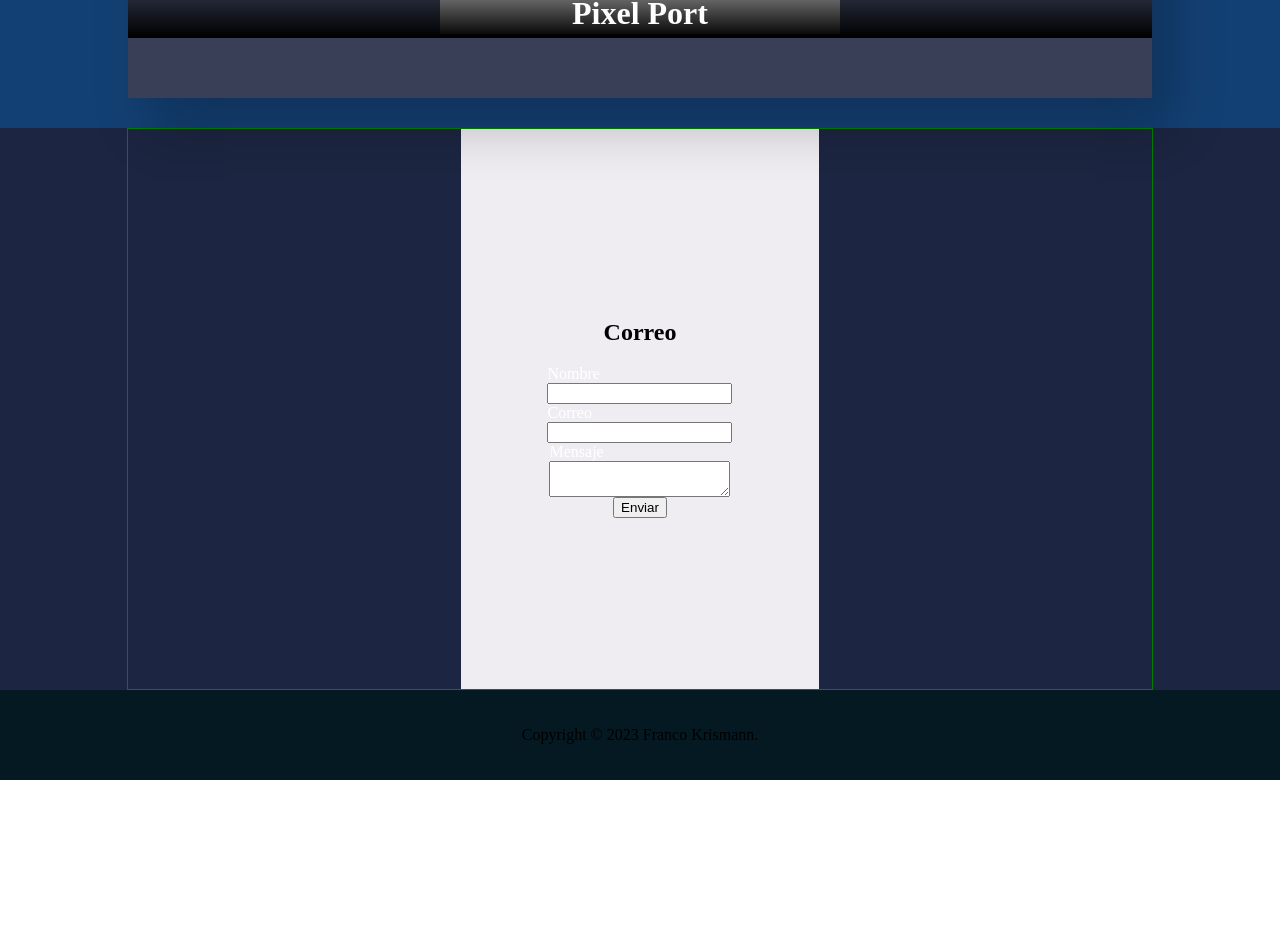
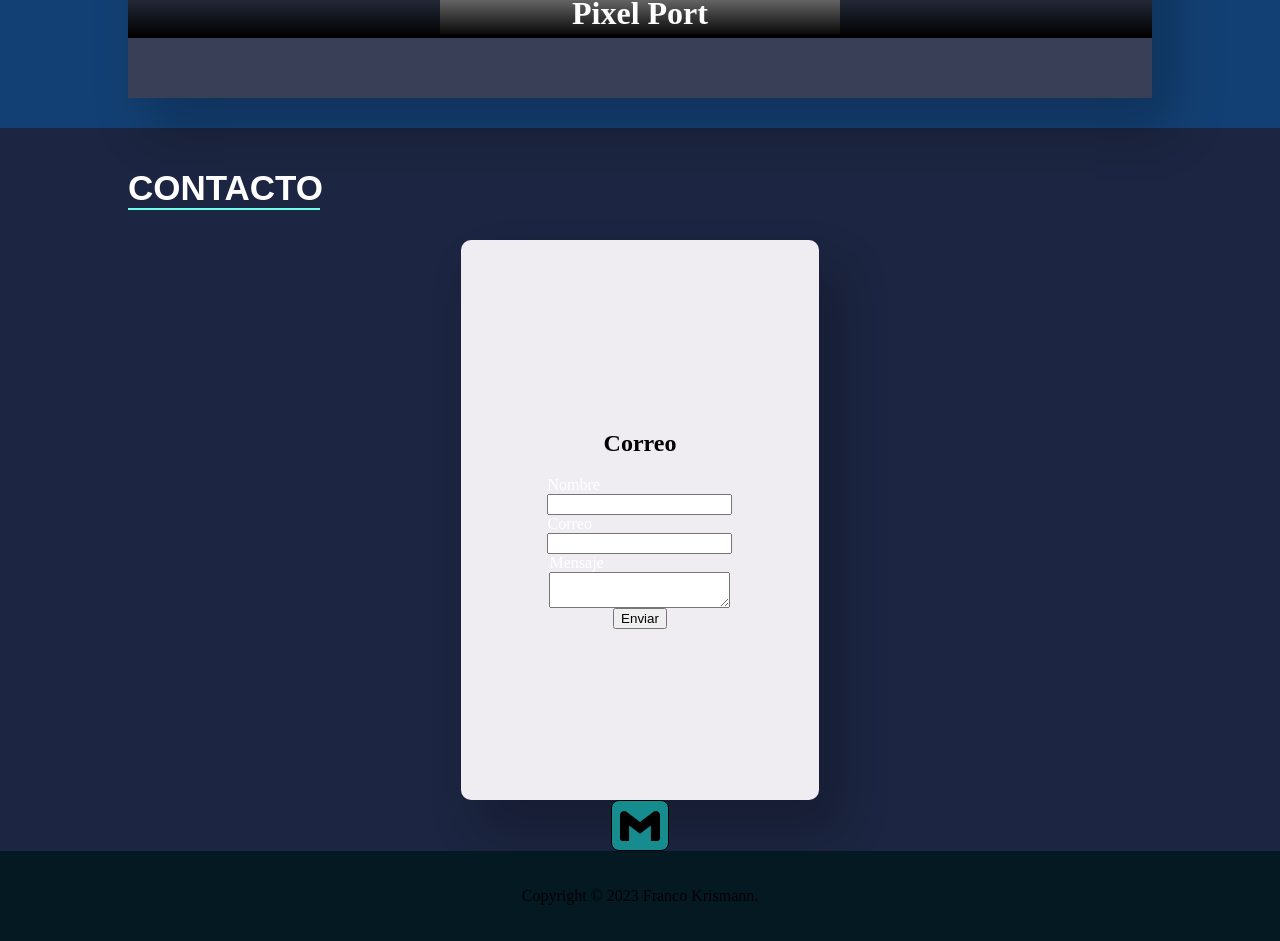
Before and after one commit to FrancoKrismann/Portafolio, a React (Create React App) app: page / in a window 1280 px wide. Shown: the part 2135-3076 px from the top of the page. Before the commit the page ends 2915 px from the top, so only its background shows below. Built offline with nearby package versions, Linux system fonts and the light colour scheme; grey boxes are pictures that could not be loaded; some icons are missing.

Commit message:
Contacto v.1

```diff
--- a/src/components/Sections/Contact/Contact.jsx
+++ b/src/components/Sections/Contact/Contact.jsx
@@ -1,13 +1,22 @@
 import React from 'react'
 import { Contactcontainer } from './Styles'
 import Form from './Form'
+import {SiGmail} from "react-icons/si"
 
 export default function Contact() {
   return (
     <Contactcontainer>
         <div className='container'>
+            <div className='container-Title'>
+              <h3>Contacto</h3>
+              <div></div>
+            </div>
+            <Form/>
+            <div className='container-icons'>
+              <SiGmail size={"2.5rem"}/>
+            </div>
 
-            <Form/>
+
 
         </div>
     </Contactcontainer>
--- a/src/components/Sections/Contact/Form.jsx
+++ b/src/components/Sections/Contact/Form.jsx
@@ -1,19 +1,45 @@
-import React, { useRef } from "react";
+import React, { useRef, useState } from "react";
 import emailjs from "@emailjs/browser";
 import { FormContainer } from "./Styles";
+import { validationForm } from "./validation";
 
 export default function Form() {
   const form = useRef();
 
+  const [values, setValues] = useState({
+    nombre: "",
+    email: "",
+    message: "",
+  });
+  const [errors, setErrors] = useState({});
+
+
+  const handleInputChange = (e) => {
+    const { name, value } = e.target;
+    setValues({
+      ...values,
+      [name]: value,
+    });
+  };
+
   const sendEmail = (e) => {
     e.preventDefault();
-    console.log(form.current);
     const serviceId = "service_1ygmkrc";
     const templateId = "template_8t0uyic";
     const apiKey = "wA2P2eKgLCZLNZpMb";
+
+    const { nombre,email, message } = values;
+    console.log(nombre);
+    const validationErrors = validationForm(nombre,email, message);
+    setErrors(validationErrors);
+    console.log("Errores:",errors);
+    if (Object.keys(validationErrors).length > 0) {
+      return null
+    }
+
     emailjs.sendForm(serviceId, templateId, form.current, apiKey).then(
       (result) => {
-        console.log(result.text);
+        console.log(result.text,"success emailjs send");
       },
       (error) => {
         console.log(error.text);
@@ -22,20 +48,38 @@ export default function Form() {
   };
 
   return (
-
     <FormContainer ref={form} onSubmit={sendEmail}>
       <h2>Correo</h2>
       <div className="container-inputs">
         <label>Nombre</label>
-        <input type="text" name="nombre" />
+        <input
+          type="text"
+          value={values.nombre}
+          name="nombre"
+          onChange={handleInputChange}
+        />
+        {errors.nombre && <p className='errors'>{errors.nombre}</p>}
       </div>
       <div className="container-inputs">
         <label>Correo</label>
-        <input type="text" name="email" />
+        <input
+          type="text"
+          value={values.email}
+          name="email"
+          onChange={handleInputChange}
+        />
+        {errors.email && <p className='errors'>{errors.email}</p>}
       </div>
       <div className="container-inputs">
-          <label>Mensaje</label>
-          <textarea className="Message" name="message" />
+        <label>Mensaje</label>
+        <textarea
+          className="Message"
+          value={values.message}
+          name="message"
+          onChange={handleInputChange}
+        />
+        {errors.message && <p className='errors'>{errors.message}</p>}
+
       </div>
       <input type="submit" value="Enviar" />
     </FormContainer>
--- a/src/components/Sections/Contact/Styles.jsx
+++ b/src/components/Sections/Contact/Styles.jsx
@@ -15,8 +15,35 @@ export const Contactcontainer = styled.div`
   .container {
     display: flex;
     justify-content: center;
-    border: 1px solid green;
+    flex-direction: column;
+    align-items: center;
+    /* border: 1px solid green; */
     width: 80%;
+
+    .container-Title {
+      /* border: 1px solid red; */
+      align-self: flex-start;
+      margin: 0px 0 30px 0;
+      h3 {
+        color: #ffff;
+        font-size: 35px;
+        /* font-weight: 600; */
+        font-family: Poppins, sans-serif;
+        text-transform: uppercase;
+        margin: 40px 0 0 0;
+      }
+      div {
+        border-bottom: 2px solid #6fffe9;
+        width: 12rem;
+      }
+    }
+
+    .container-icons {
+      background-color:#168c8e ;
+      padding: 5px 8px 0px 8px;
+      border-radius: 8px;
+      border:1px solid #000000;
+    }
   }
 `
 
@@ -29,6 +56,9 @@ flex-direction: column;
 background-color: #efecf2;
 width: 35%;
 height: 35rem;
+border: inherit;
+border-radius: 10px;
+box-shadow: 20px 30px 50px rgba(0, 0, 0, 0.22);
 
 .container-inputs {
   display: flex;
--- /dev/null
+++ b/src/components/Sections/Contact/validation.js
@@ -0,0 +1,26 @@
+const emailRegex = /^[^\s@]+@[^\s@]+\.[^\s@]+$/;
+
+
+
+
+export const validationForm = (nombre, email, message) => {
+ const errors = {};
+console.log("Validation",nombre);
+ if (!email) {
+    errors.email = 'Este campo es obligatorio';
+  }else if(!emailRegex.test(email)){
+      errors.email = 'Correo invalido';
+  }
+
+  if (!nombre) {
+    errors.nombre = 'Este campo es obligatorio';
+  }
+
+  if(!message){
+    errors.message = "Este campo es obligatorio"
+  }else if(message.length > 500) {
+    errors.message = "Es una exageracion"
+  }
+
+return errors;
+}
```
